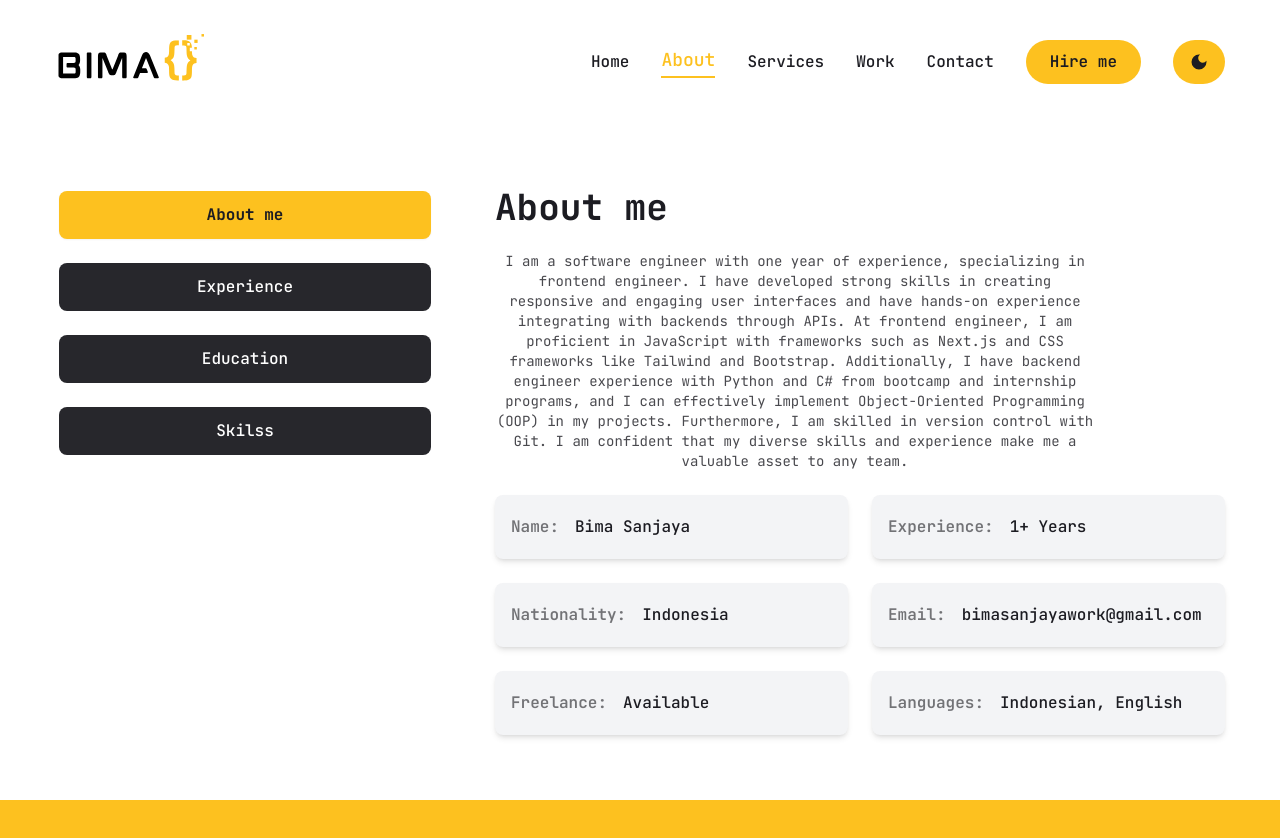
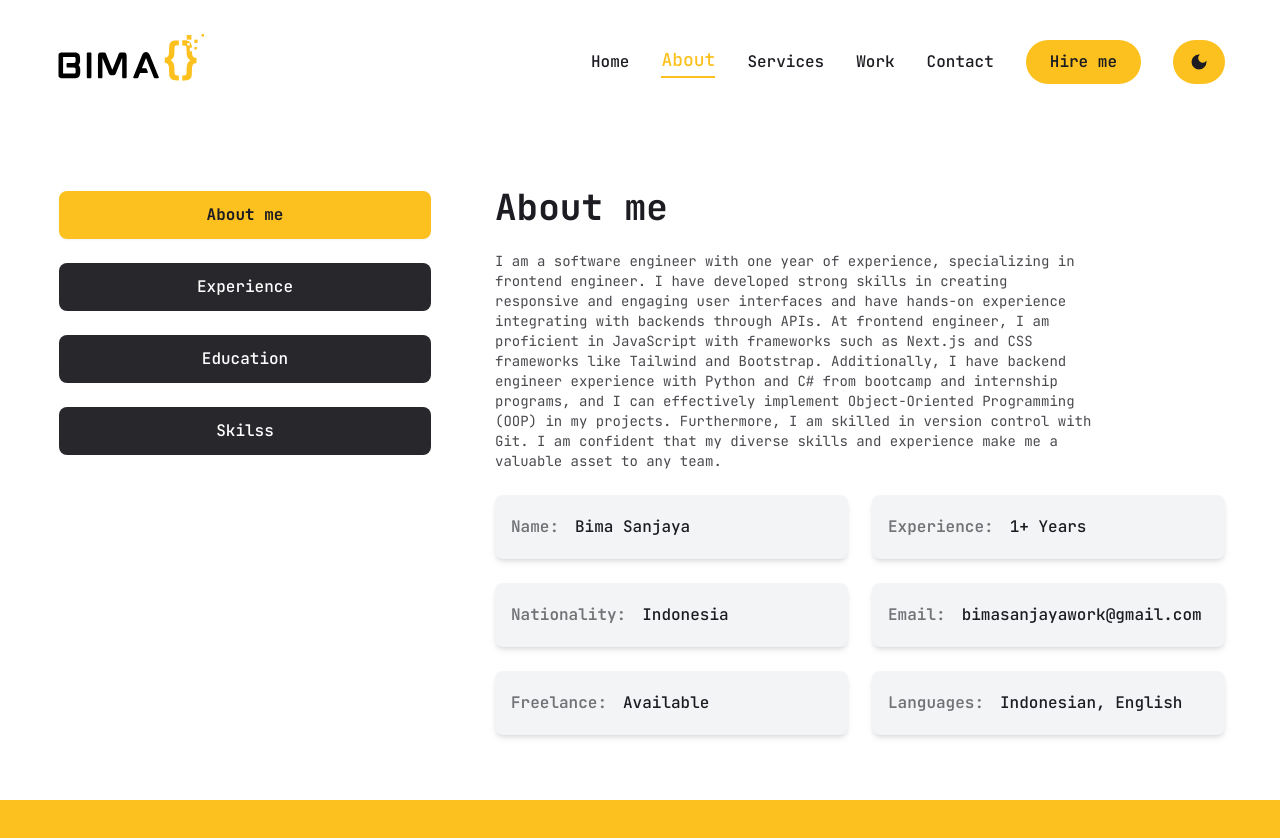
Before and after one commit to Bimasanjaya0704/next-portofolio, a Next.js app: page /about in a window 1280 px wide. Shown: the top 838 px of the page. Built offline with nearby package versions, Linux system fonts and the light colour scheme.

Commit message:
fix text align at description about page

```diff
--- a/app/about/page.tsx
+++ b/app/about/page.tsx
@@ -207,7 +207,7 @@ const About = () => {
                 <h3 className="text-2xl md:text-4xl font-bold">
                   {experience.title}
                 </h3>
-                <p className="max-w-[600px] text-primary/80 dark:text-white/60 mx-auto text-sm md:text-balance  lg:textleft text-center lg:mx-0">
+                <p className="max-w-[600px] text-primary/80 dark:text-white/60 mx-auto text-sm md:text-balance  lg:text-left text-center lg:mx-0">
                   {experience.description}
                 </p>
                 <ScrollArea className="h-[400px]">
@@ -244,7 +244,7 @@ const About = () => {
                 <h3 className="text-2xl md:text-4xl font-bold">
                   {education.title}
                 </h3>
-                <p className="max-w-[600px] text-primary/80 dark:text-white/60 mx-auto text-sm md:text-balance text-center lg:mx-0">
+                <p className="max-w-[600px] text-primary/80 dark:text-white/60 mx-auto text-sm md:text-balance lg:text-left text-center lg:mx-0">
                   {education.description}
                 </p>
                 <ScrollArea className="h-[400px]">
@@ -280,7 +280,7 @@ const About = () => {
                   <h3 className="text-2xl md:text-4xl font-bold">
                     {skills.title}
                   </h3>
-                  <p className="max-w-[600px] text-primary/80 dark:text-white/60 mx-auto text-sm md:text-balance text-center lg:mx-0">
+                  <p className="max-w-[600px] text-primary/80 dark:text-white/60 mx-auto text-sm md:text-balance lg:text-left text-center lg:mx-0">
                     {skills.description}
                   </p>
                 </div>
@@ -329,7 +329,7 @@ const About = () => {
                 <h3 className="text-2xl md:text-4xl font-bold">
                   {about.title}
                 </h3>
-                <p className="max-w-[600px] text-primary/80 dark:text-white/60 mx-auto text-sm md:text-balance text-center lg:mx-0">
+                <p className="max-w-[600px] text-primary/80 dark:text-white/60 mx-auto text-sm md:text-balance lg:text-left text-center lg:mx-0">
                   {about.description}
                 </p>
                 <ul className="grid grid-cols-1 gap-6 w-full mx-auto lg:grid-cols-2 lg:max-w-full">
```
